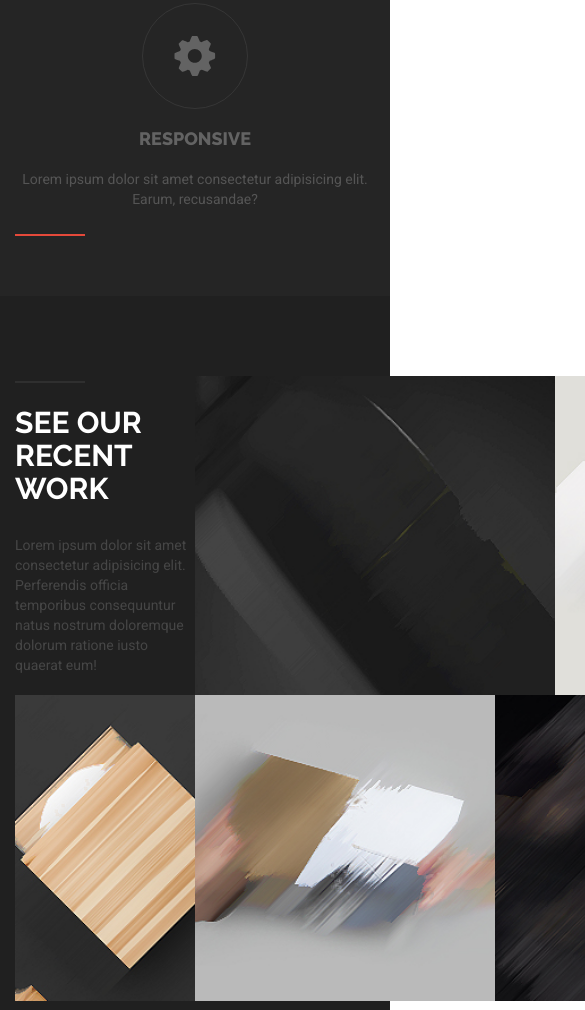
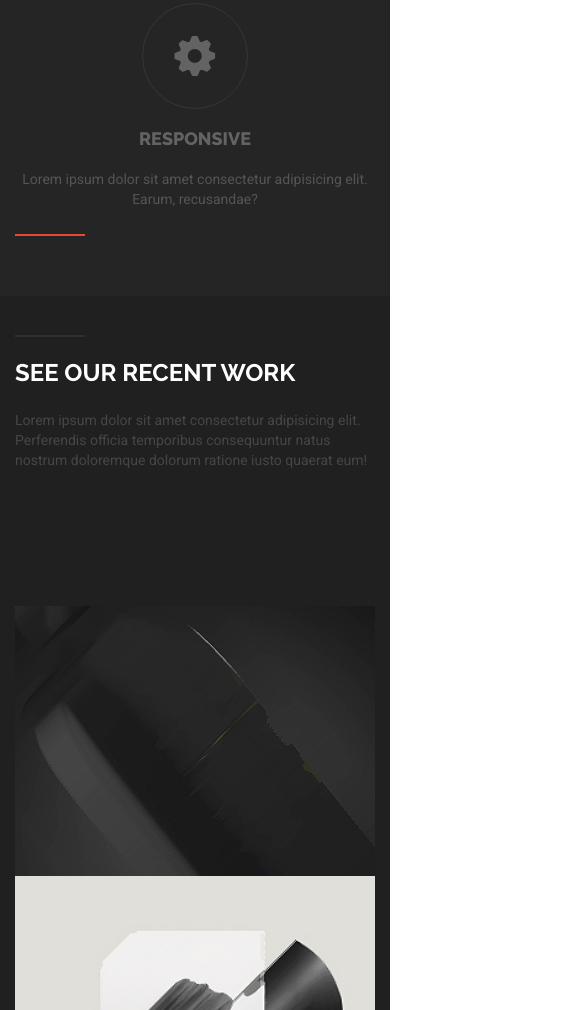
Before and after one commit to dvornicked/exeLandingPage, a website: page index.html in a window 390 px wide. Shown: the part 1454-2464 px from the top of the page, 585 px wide, since content can reach past the window. Drawn offline with nearby package versions, Linux system fonts and the light colour scheme; files that its build step writes are made by us from their sources; files whose address does not match are found by name.

Commit message:
Adaptive: works

```diff
--- a/sass/blocks/works.scss
+++ b/sass/blocks/works.scss
@@ -205,3 +205,40 @@ $desc-color: #959595;
         bottom: 30px;
     }
 }
+
+@media (max-width: 980px) {
+    .works {
+        &__title {
+            font-size: 24px;
+        }
+        &__name {
+            font-size: 18px;
+        }
+    }
+}
+
+@media (max-width: 768px) {
+    .works {
+        &__list {
+            grid-template-columns: repeat(2, minmax(145px, auto));
+        }
+
+        &__element {
+            grid-column: span 1;
+            &:first-of-type {
+                grid-column: 1 / -1;
+                max-width: 100%;
+            }
+        }
+    }
+}
+
+@media (max-width: 480px) {
+    .works {
+        &__list {
+            grid-template-columns: minmax(290px, auto);
+            padding-top: 40px;
+            padding-bottom: 80px;
+        }
+    }
+}
```
Also changed, not shown: build/css/style.min.css, 1 other file.
